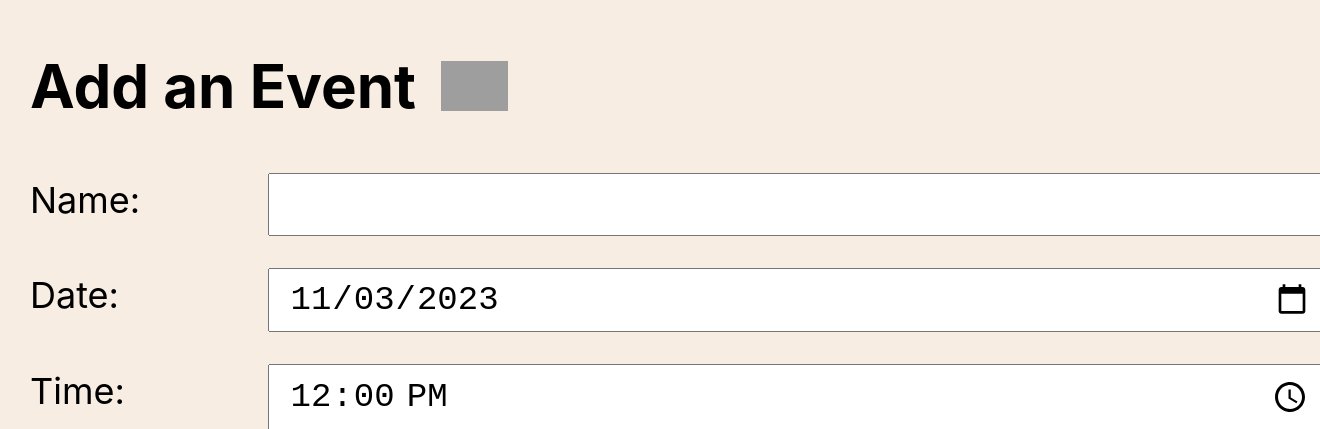
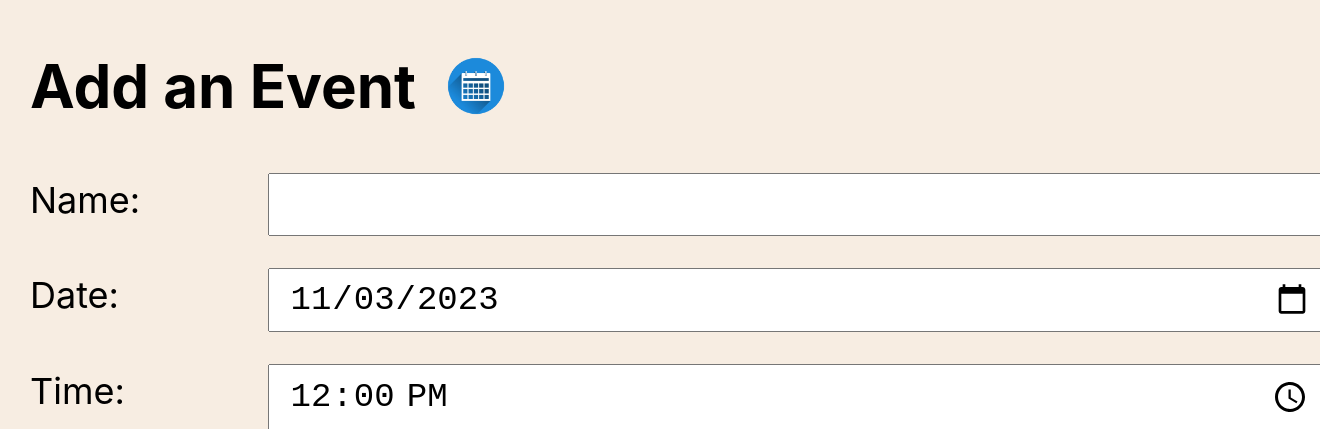
Before and after one commit to cmpacheco23/event-collector, a Django app: page /events/create/ in a window 1320 px wide. Shown: the part 288-717 px from the top of that part. Run offline with Django 4.2, Linux system fonts and the light colour scheme; the visitor is signed in with stand-in values (Sample User, id 1); the page is wider than the window, and the part outside it is not shown; grey boxes are pictures that could not be loaded.

Commit message:
add icons to event form

```diff
--- a/main_app/static/css/form.css
+++ b/main_app/static/css/form.css
@@ -70,3 +70,8 @@ div{
   color: black;
   font-style: normal;
 }
+
+img.event-icon{
+  width: 70px;
+  height: 70px;
+}
--- a/main_app/templates/main_app/event_form.html
+++ b/main_app/templates/main_app/event_form.html
@@ -12,7 +12,7 @@
   {% else %}
     <h1>Add an Event</h1>
   {% endif %}
-  <img src="{% static '' %}" alt=""/>
+  <img class="event-icon" src="{% static 'images/34.png' %}" alt="A blue round callendar" />
 </div>
 
 <form action="" method="post" class="form-container">
```
